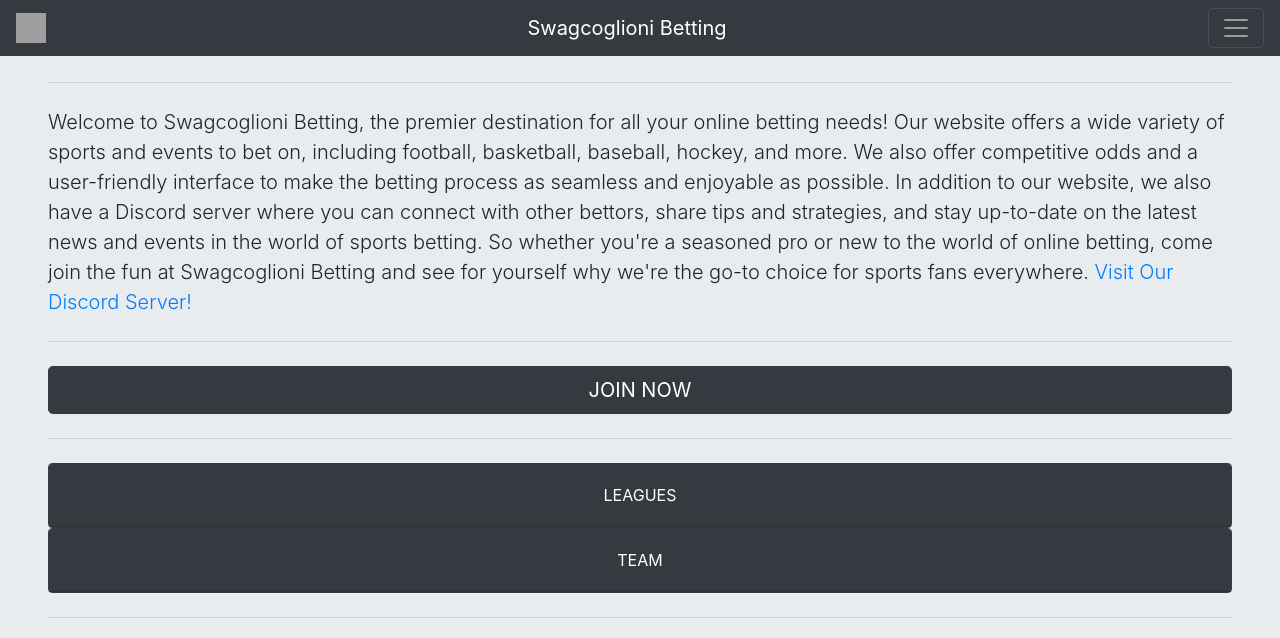
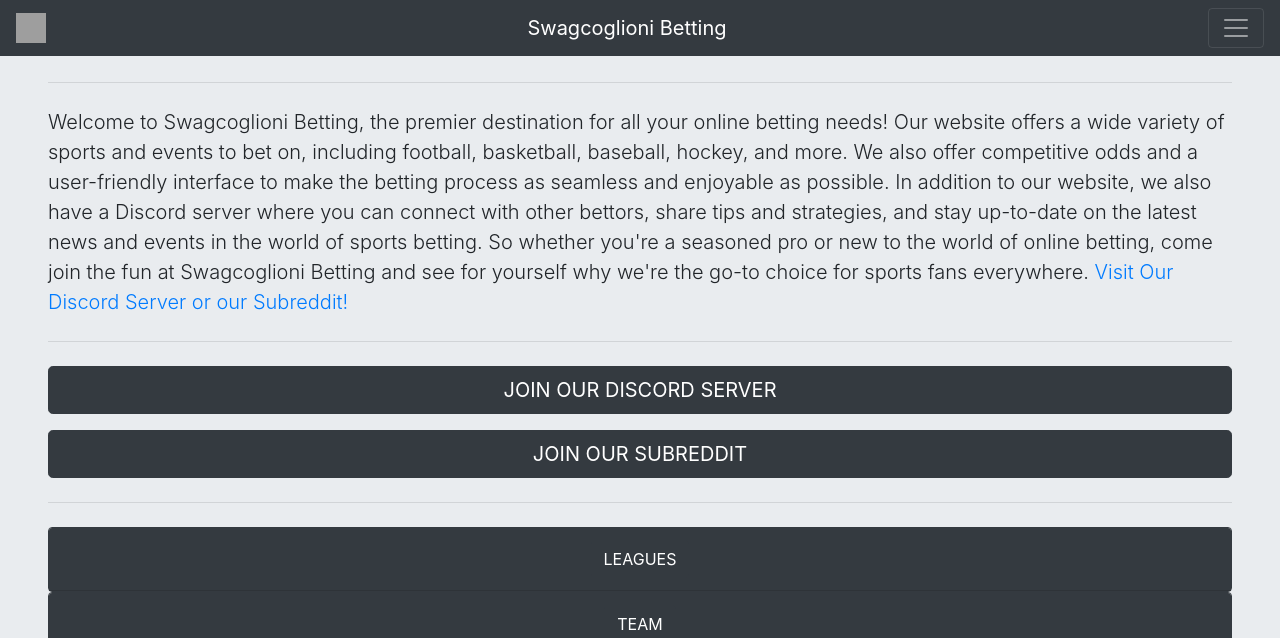
Before and after one commit to juanlepen/juanlepen.github.io, a Jekyll site: the page index.html, which Jekyll copies as it is, in a window 1280 px wide and 900 px high, scrolled down 315 px, cut to the strip 0-638 px from the top of the window. Built offline with Jekyll 4.4.1, drawn with Linux system fonts in a browser that asks for light colours; nearby versions of some CDN libraries; grey boxes are pictures that could not be loaded.

Commit message:
Update index.html

```diff
--- a/index.html
+++ b/index.html
@@ -80,11 +80,15 @@
        <p class="h5 text-muted text-center" style="letter-spacing:5px">KEEP GAMBLING</p>
        <hr class="my-4 text-center">
        <p class="lead"> Welcome to Swagcoglioni Betting, the premier destination for all your online betting needs! Our website offers a wide variety of sports and events to bet on, including football, basketball, baseball, hockey, and more. We also offer competitive odds and a user-friendly interface to make the betting process as seamless and enjoyable as possible. In addition to our website, we also have a Discord server where you can connect with other bettors, share tips and strategies, and stay up-to-date on the latest news and events in the world of sports betting. So whether you're a seasoned pro or new to the world of online betting, come join the fun at Swagcoglioni Betting and see for yourself why we're the go-to choice for sports fans everywhere.
-       <a href="https://discord.gg/yZKTsPcekg">Visit Our Discord Server!</a>
+       <a href="https://discord.gg/yZKTsPcekg">Visit Our Discord Server</a> <a href="https://www.reddit.com/r/swagcoglionibetting/">or our Subreddit!</a>
        </p>
        <hr class="my-4">
        <p class="lead">
-        <a class="btn btn-dark btn-lg btn-block" href="https://discord.gg/yZKTsPcekg">JOIN NOW</a>
+        <a class="btn btn-dark btn-lg btn-block" href="https://discord.gg/yZKTsPcekg">JOIN OUR DISCORD SERVER</a>
+       </p>
+      <p></p>
+      <p class="lead">
+        <a class="btn btn-dark btn-lg btn-block" href="https://www.reddit.com/r/swagcoglionibetting/">JOIN OUR SUBREDDIT</a>
        </p>
         <hr class="my-4">
         <div id="accordion">
```
